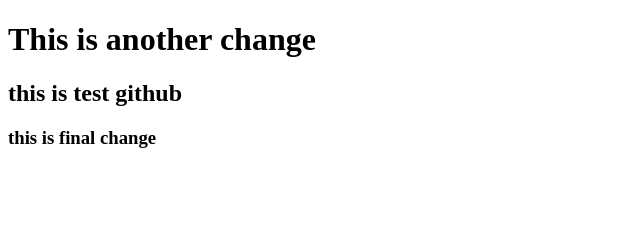
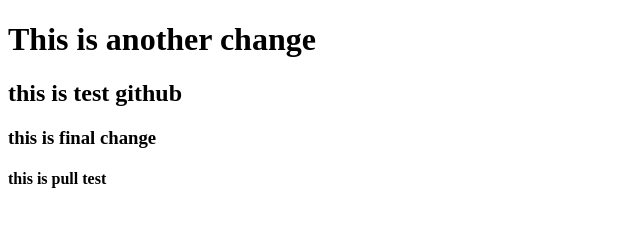
Before and after one commit to arpan-barua/my-first-website, a plain HTML site: page index.html in a window 1280 px wide. Shown: the whole page, without its empty margins (0-640 px from the left). Drawn offline with Linux system fonts and the light colour scheme.

Commit message:
Update index.html

```diff
--- a/index.html
+++ b/index.html
@@ -9,5 +9,6 @@
     <h1>This is another change</h1>
     <h2>this is test github</h2>
     <h3>this is final change</h3>
+    <h4>this is pull test</h4>
 </body>
 </html>
```
